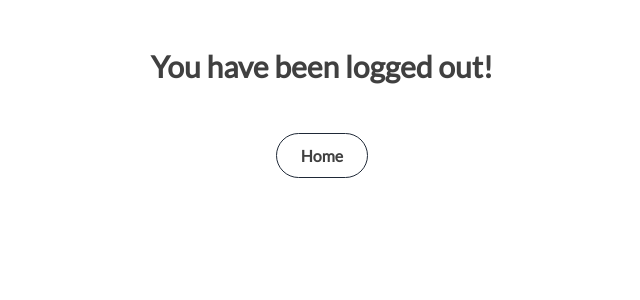
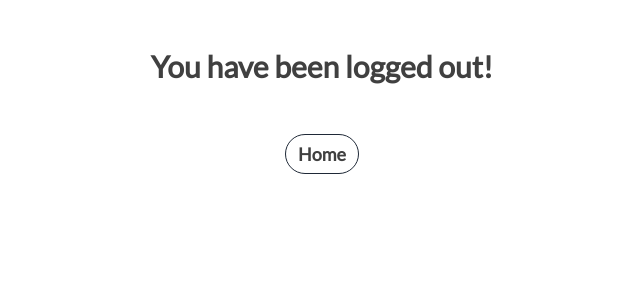
Before and after one commit to almond5/comp-notes, a Next.js app: page /logout in a window 1280 px wide. Shown: the top 300 px of the page, without its empty margins (318-958 px from the left). Built offline with nearby package versions, Linux system fonts and the light colour scheme.

Commit message:
Altering Main View

```diff
--- a/components/deleteModal.tsx
+++ b/components/deleteModal.tsx
@@ -3,7 +3,7 @@ import { FcCheckmark } from 'react-icons/fc';
 import { FcCancel } from 'react-icons/fc';
 import React from 'react';
 
-const DeleteModal = (props: { notes: any, setDeleted: any}) => {
+const DeleteModal = (props: { notes: any, setDeleted: any, count: any, setCount: any }) => {
   const { data: session } = useSession();
   const note = props.notes;
   const title = note.title;
@@ -20,6 +20,7 @@ const DeleteModal = (props: { notes: any, setDeleted: any}) => {
     deleteNote(note);
     await timeout(1000);
     props.setDeleted(true)
+    props.setCount(props.count + 1)
   };
 
   const deleteNote = async (note: {
--- a/components/deleteView.tsx
+++ b/components/deleteView.tsx
@@ -1,7 +1,7 @@
 import React, { useState } from 'react';
 import DeleteModal from './deleteModal';
 
-const DeleteView = (props: { notes: any }) => {
+const DeleteView = (props: { notes: any, count: any, counter: any }) => {
   const [deleteView, setDeleteView] = useState(false);
   const [del, setDeleted] = useState(false)
   const note = props.notes;
@@ -14,7 +14,7 @@ const DeleteView = (props: { notes: any }) => {
     >
       <div className={`${del ? 'hidden' : ''}`}>
         <div className={`${deleteView ? '' : 'hidden'}`}>
-          <DeleteModal notes={note} setDeleted={setDeleted}/>
+          <DeleteModal notes={note} setDeleted={setDeleted} count={props.count} setCount={props.counter}/>
         </div>
         <div
           className="h-[17rem] outline bg-stone-50
--- a/components/noteCreate.tsx
+++ b/components/noteCreate.tsx
@@ -79,7 +79,7 @@ const NoteCreate = () => {
         <div className="py-[14px]">
           <button>
             <div
-              className="mx-auto rounded-full w-max border-2 border-gray-800 px-3 py-2
+              className="text-lg mx-auto rounded-full w-max border-2 border-gray-800 px-3 py-1
                 font-bold transition hover:bg-gray-500 hover:text-gray-800"
             >
               Submit
--- a/components/noteDelete.tsx
+++ b/components/noteDelete.tsx
@@ -10,6 +10,7 @@ const NoteDelete = (props: { notes: any }) => {
   const [notes, setNotes] = useState(props.notes);
   const [title, setTitle] = useState(false);
   const [date, setDate] = useState(false);
+  const [count, setCount] = useState(0)
 
   if (sesh === 'loading') {
     return null;
@@ -131,7 +132,7 @@ const NoteDelete = (props: { notes: any }) => {
       md:max-w-md lg:max-w-lg xl:max-w-md 2xl:max-w-lg grid gap-6 md:grid-cols-1 lg:grid-cols-1"
         >
           {notes.map((note: any) => (
-            <DeleteView notes={note} ></DeleteView>
+            <DeleteView notes={note} count={count} counter={setCount}></DeleteView>
           ))}
         </div>
       </>
--- a/pages/logout.tsx
+++ b/pages/logout.tsx
@@ -8,10 +8,10 @@ const Notes = () => {
       <div className="flex flex-col py-12 font-semibold text-3xl">
           You have been logged out!
         </div>
-        <div className="py-[12px]">
+        <div className="py-[8px]">
           <Link
             href="/"
-            className="mx-auto rounded-full w-max border border-gray-800 px-6 py-3
+            className="text-lg mx-auto rounded-full w-max border border-gray-800 px-3 py-2
             font-bold transition hover:bg-gray-500 hover:text-gray-800 text-Lg"
           >
             Home
```
